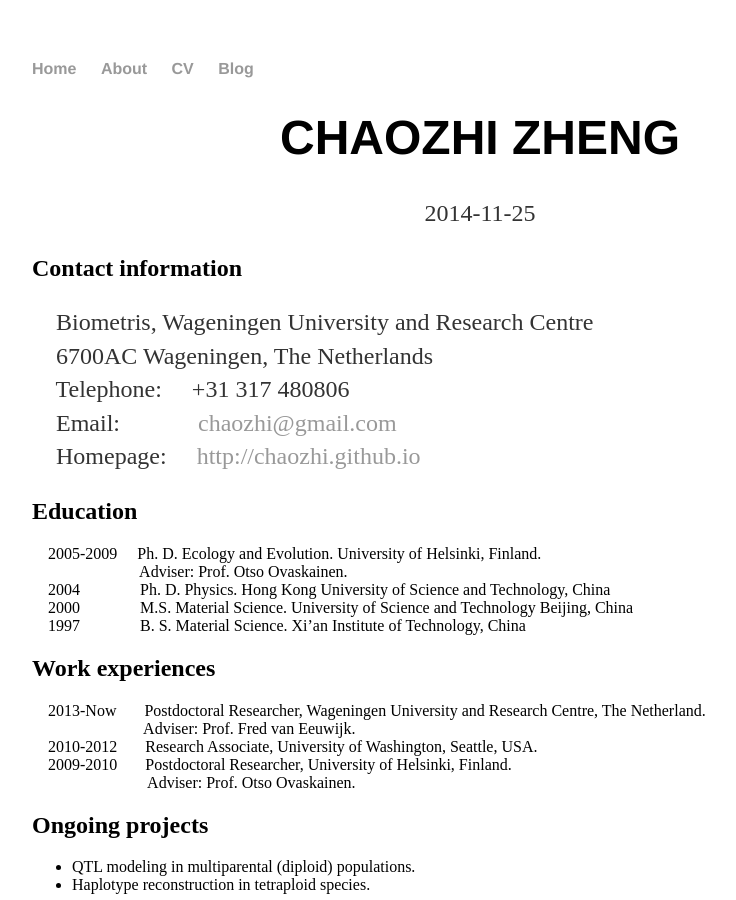
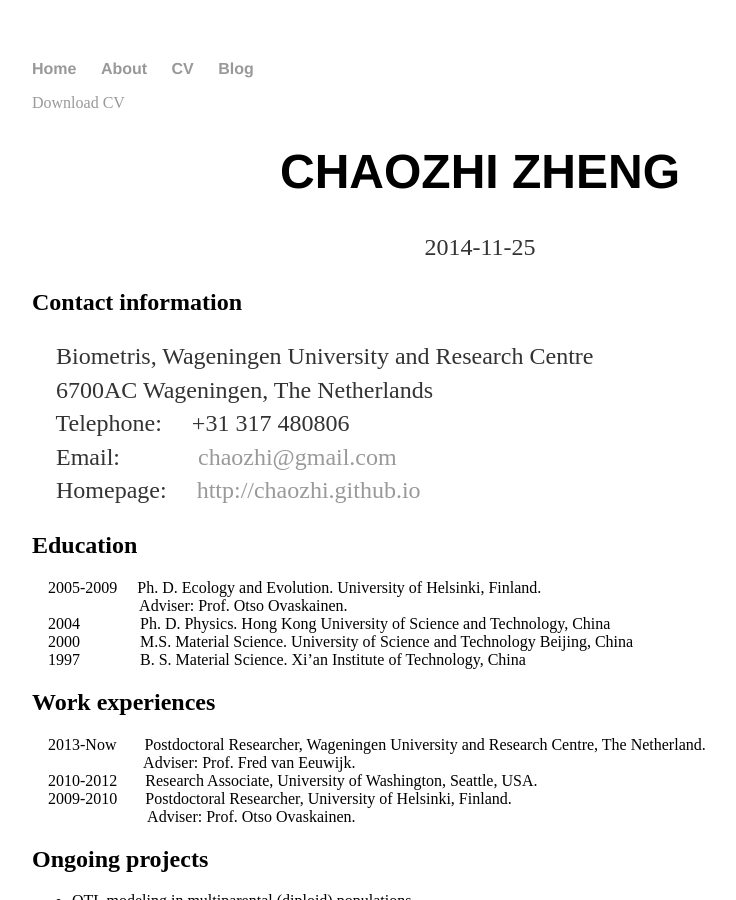
Before and after one commit to chaozhi/chaozhi.github.io, a Jekyll site: the page built from cv/index.html, in a window 1280 px wide and 900 px high. Shown: the whole window, without its empty margins (160-896 px from the left). Built offline with Jekyll 4.4.1, drawn with Linux system fonts in a browser that asks for light colours.

Commit message:
Update index.html

```diff
--- a/cv/index.html
+++ b/cv/index.html
@@ -6,10 +6,8 @@
 <div class="cv">
 
 <html>
-<head>
-<title>CV</title>
-</head>
-<body>
+<a href="#" class="download" title="Download CV as PDF">Download CV</a>
+</body>
 <h1 align="center"> CHAOZHI ZHENG
 </h1>
 <p align="center"> 2014-11-25
```
